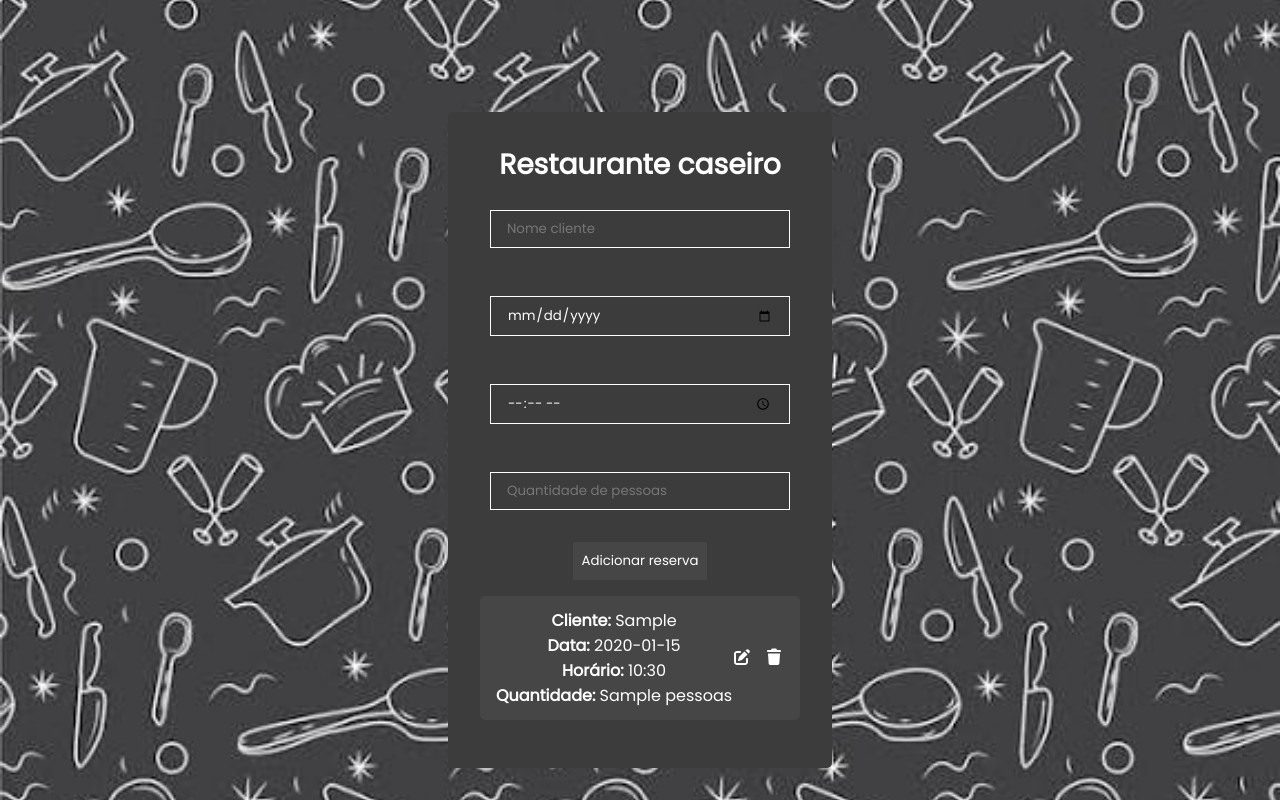
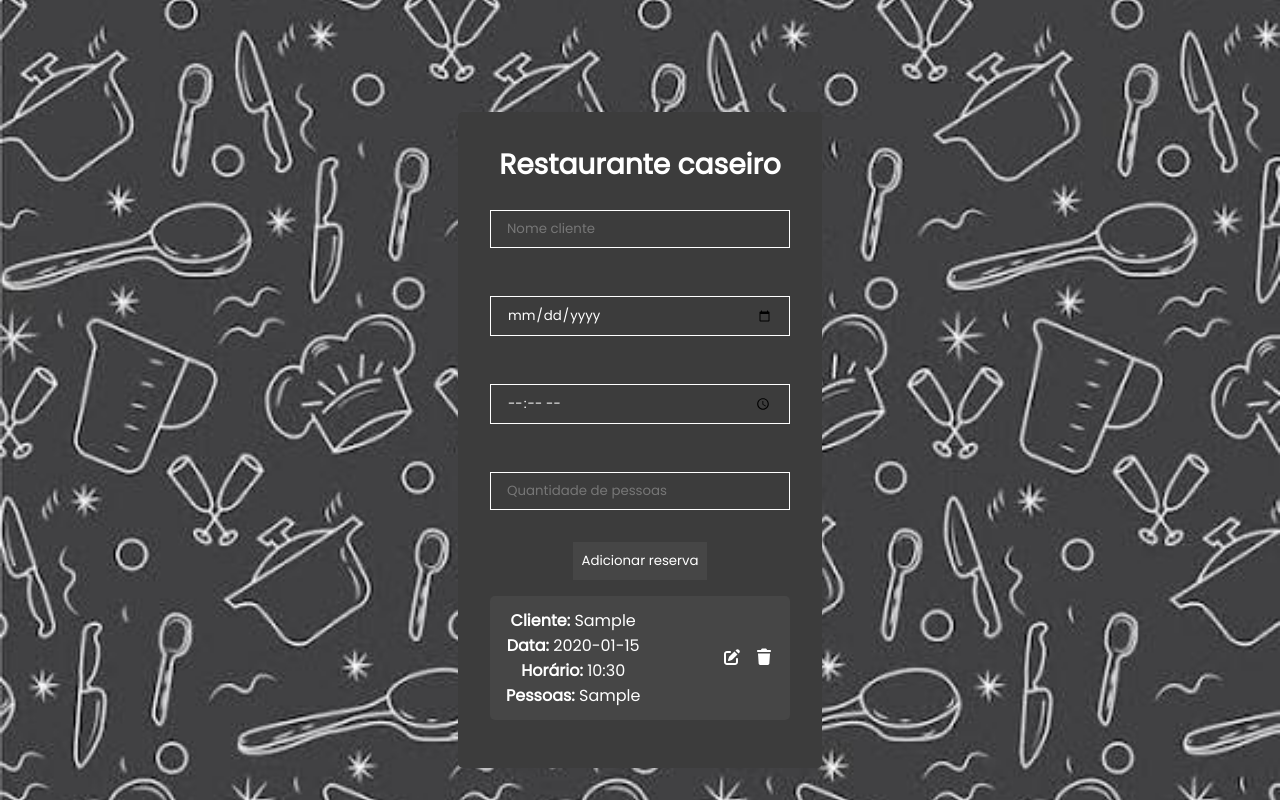
Before and after one commit to Thacianetads/sistema_restaurante, a React (Create React App) app in the folder sistema_restaurante/myproject/: page / in a window 1280 px wide. Both pictures are taken after typing "Sample", "2020-01-15", "10:30", "Sample" into the empty fields and a click on the button "Adicionar reserva". Built offline with nearby package versions, Linux system fonts and the light colour scheme.

Commit message:
Alteração para mostrar na tela as reservas

```diff
--- a/sistema_restaurante/myproject/src/components/Reserva.js
+++ b/sistema_restaurante/myproject/src/components/Reserva.js
@@ -14,7 +14,7 @@ export const Reserva = ({ lugar, toggleComplete, deleteReserva, editReserva }) =
                 <p><strong>Cliente:</strong> {lugar.lugar.nome}</p>
                 <p><strong>Data:</strong> {lugar.lugar.data}</p>
                 <p><strong>Horário:</strong> {lugar.lugar.hora}</p>
-                <p><strong>Quantidade:</strong> {lugar.lugar.qtde} pessoas</p>
+                <p><strong>Pessoas:</strong> {lugar.lugar.qtde}</p>
             </div>
             <div>
                 <FontAwesomeIcon icon={faPenToSquare} onClick={() => editReserva(lugar.id)} />
```
